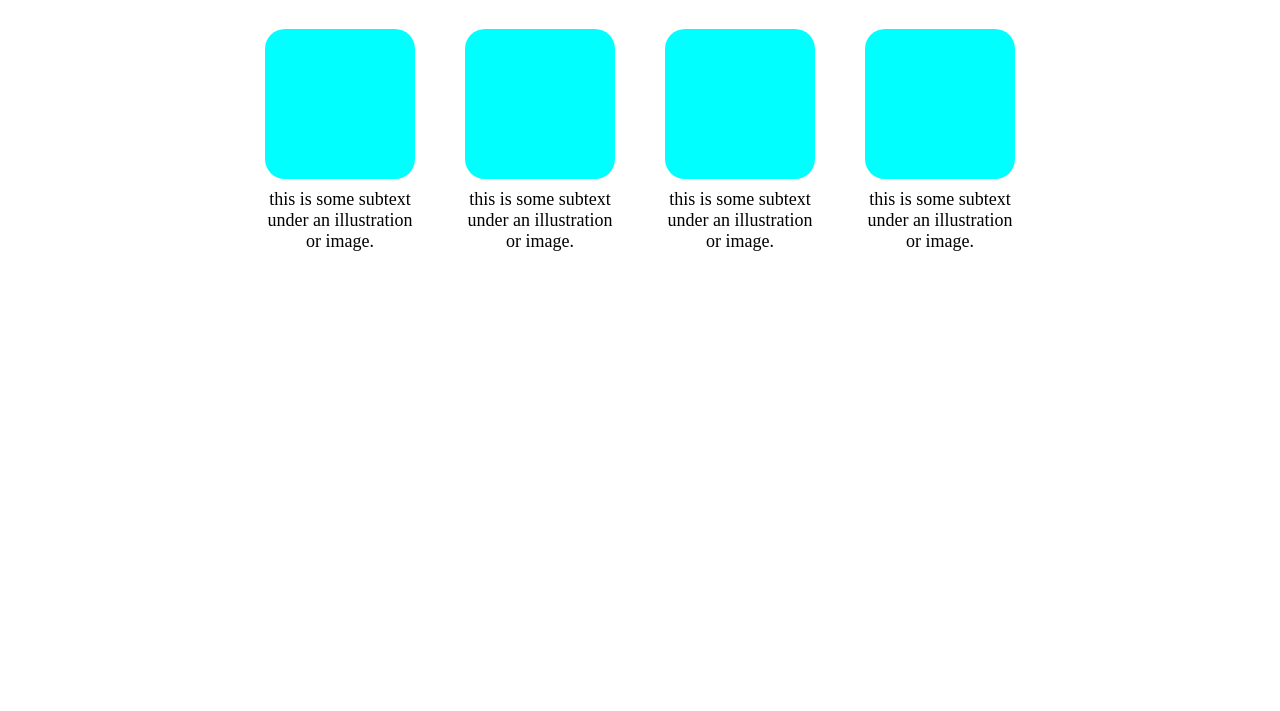
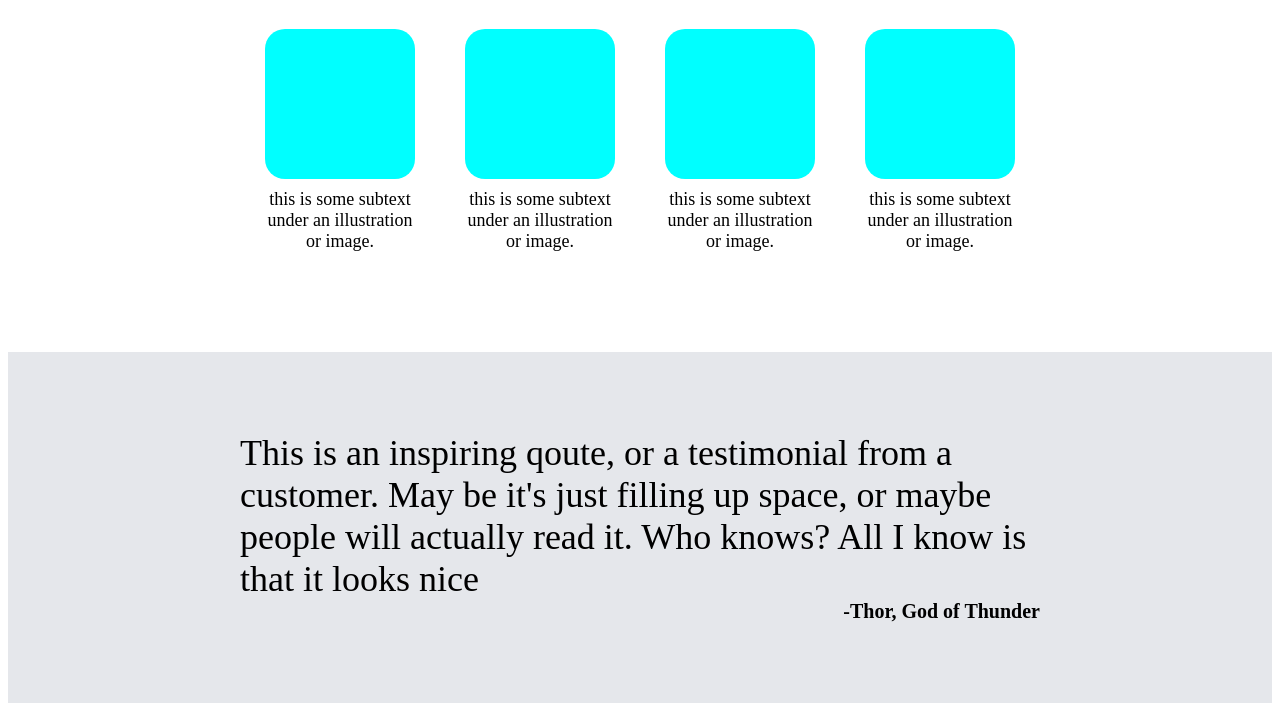
Before and after one commit to ArthJL/landing_page, a plain HTML site: page index.html in a window 1280 px wide. Shown: the part 662-1373 px from the top of the page. Before the commit the page ends 922 px from the top, so only its background shows below. Drawn offline with Linux system fonts and the light colour scheme.

Commit message:
add third part of the landing page

```diff
--- a/index.html
+++ b/index.html
@@ -56,5 +56,12 @@
           </div>
         </div>
     </div>
+
+    <div class="third-part">
+        <div class="container">
+            <div class="content">This is an inspiring qoute, or a testimonial from a customer. May be it's just filling up space, or maybe people will actually read it. Who knows? All I know is that it looks nice</div>
+            <div id="author">-Thor, God of Thunder</div>
+        </div>
+    </div>
 </body>
 </html>
--- a/style.css
+++ b/style.css
@@ -101,11 +101,39 @@ a {
     height: 150px;
     margin-bottom: 10px;
     background-color: aqua;
-    border-color: black;
+    outline-color: black;
     border-radius: 20px;
 }
 .info {
     max-width: 150px;
     font-size: 18px;
+    margin-bottom: 100px;
+}
+
+.third-part {
+    background: #e5e7eb;
+    display: flex;
+    align-items: center;
+    justify-content: center;
+}
+
+.container {
+    max-width: 800px;
+    padding: 80px;
+    display: flex;
+    flex-direction: column;
 
 }
+
+.content {
+    font-family: 'light italic';
+    font-size: 36px;
+    display: flex;
+
+}
+
+#author {
+    font-weight: bold;
+    font-size: 20px;
+    margin-left: auto;
+}
```
